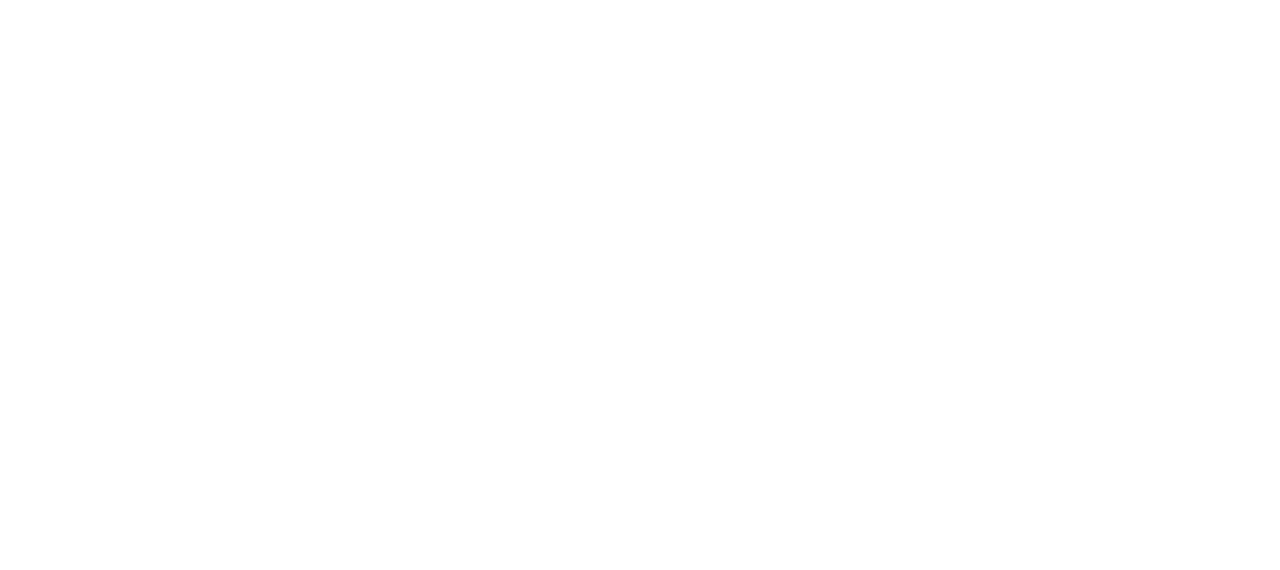
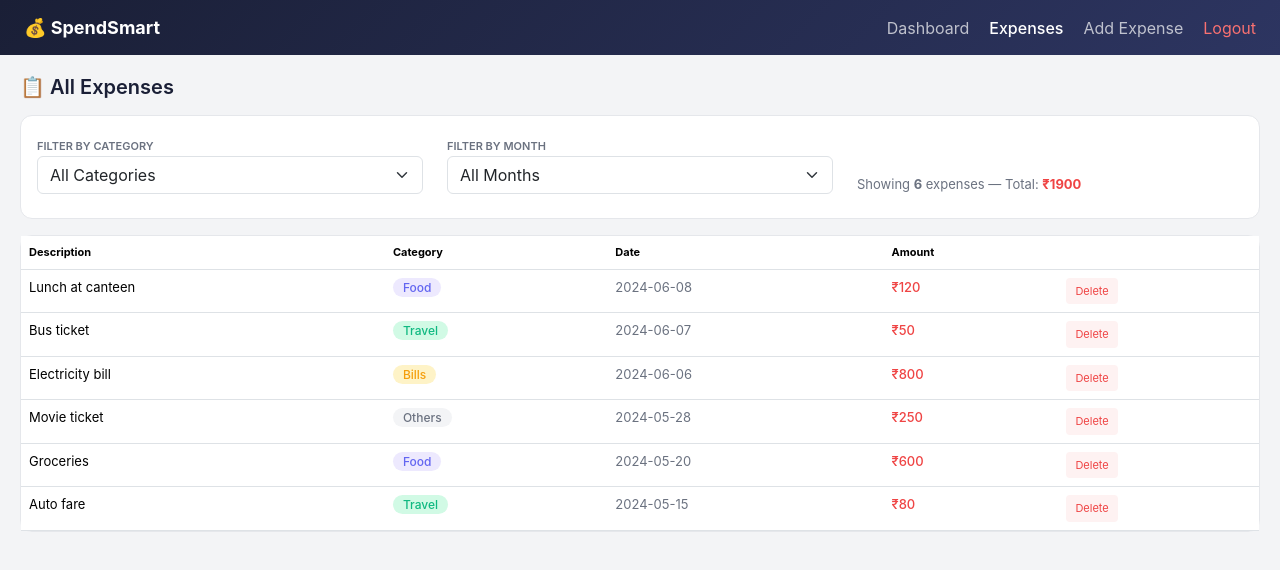
Before and after one commit to dharesh16/SpendSmart, a React (Create React App) app in the folder frontend/: page /expenses in a window 1280 px wide. Before the commit this address had no page. Shown: the top 570 px of the page. Built offline with nearby package versions, Linux system fonts and the light colour scheme.

Commit message:
Day 18 - Expense List with Filters

```diff
--- a/frontend/src/App.js
+++ b/frontend/src/App.js
@@ -3,6 +3,7 @@ import Login from './pages/Login';
 import Register from './pages/Register';
 import Dashboard from './pages/Dashboard';
 import AddExpense from './pages/AddExpense';
+import Expenses from './pages/Expenses';
 
 function App() {
   return (
@@ -12,6 +13,7 @@ function App() {
         <Route path="/register" element={<Register />} />
         <Route path="/dashboard" element={<Dashboard />} />
         <Route path="/add-expense" element={<AddExpense />} />
+        <Route path="/expenses" element={<Expenses />} />
       </Routes>
     </BrowserRouter>
   );
--- /dev/null
+++ b/frontend/src/pages/Expenses.js
@@ -0,0 +1,158 @@
+import { useState } from 'react';
+import { Link } from 'react-router-dom';
+
+function Expenses() {
+
+  // Dummy data for now - will come from Spring Boot API later
+  const [expenses, setExpenses] = useState([
+    { id: 1, description: 'Lunch at canteen', category: 'Food', date: '2024-06-08', amount: 120 },
+    { id: 2, description: 'Bus ticket', category: 'Travel', date: '2024-06-07', amount: 50 },
+    { id: 3, description: 'Electricity bill', category: 'Bills', date: '2024-06-06', amount: 800 },
+    { id: 4, description: 'Movie ticket', category: 'Others', date: '2024-05-28', amount: 250 },
+    { id: 5, description: 'Groceries', category: 'Food', date: '2024-05-20', amount: 600 },
+    { id: 6, description: 'Auto fare', category: 'Travel', date: '2024-05-15', amount: 80 },
+  ]);
+
+  const [categoryFilter, setCategoryFilter] = useState('All');
+  const [monthFilter, setMonthFilter] = useState('All');
+
+  const categoryColors = {
+    Food: { bg: '#ede9fe', text: '#6366f1' },
+    Travel: { bg: '#d1fae5', text: '#10b981' },
+    Bills: { bg: '#fef3c7', text: '#f59e0b' },
+    Others: { bg: '#f3f4f6', text: '#6b7280' },
+  };
+
+  const handleDelete = (id) => {
+    setExpenses(expenses.filter((exp) => exp.id !== id));
+  };
+
+  // Get unique months from the data for the dropdown
+  const months = ['All', ...new Set(expenses.map((exp) => exp.date.substring(0, 7)))];
+
+  // Apply both filters together
+  const filteredExpenses = expenses.filter((exp) => {
+    const categoryMatch = categoryFilter === 'All' || exp.category === categoryFilter;
+    const monthMatch = monthFilter === 'All' || exp.date.substring(0, 7) === monthFilter;
+    return categoryMatch && monthMatch;
+  });
+
+  const totalFiltered = filteredExpenses.reduce((sum, exp) => sum + exp.amount, 0);
+
+  return (
+    <div style={{ minHeight: '100vh', background: '#f3f4f6' }}>
+
+      {/* Navbar */}
+      <div style={{
+        background: 'linear-gradient(135deg, #1a1f36, #2d3561)',
+        padding: '14px 24px',
+        display: 'flex',
+        justifyContent: 'space-between',
+        alignItems: 'center'
+      }}>
+        <span style={{ color: 'white', fontSize: '18px', fontWeight: '700' }}>💰 SpendSmart</span>
+        <div style={{ display: 'flex', gap: '20px', alignItems: 'center' }}>
+          <Link to="/dashboard" style={{ color: 'rgba(255,255,255,0.7)', textDecoration: 'none' }}>Dashboard</Link>
+          <span style={{ color: 'white', fontWeight: '500' }}>Expenses</span>
+          <Link to="/add-expense" style={{ color: 'rgba(255,255,255,0.7)', textDecoration: 'none' }}>Add Expense</Link>
+          <Link to="/" style={{ color: '#f87171', textDecoration: 'none' }}>Logout</Link>
+        </div>
+      </div>
+
+      <div style={{ padding: '20px' }}>
+        <h5 style={{ color: '#1a1f36', fontWeight: '600', marginBottom: '16px' }}>📋 All Expenses</h5>
+
+        {/* Filters */}
+        <div className="card p-3 mb-3" style={{ borderRadius: '12px', border: '0.5px solid #e5e7eb' }}>
+          <div className="row">
+            <div className="col-md-4 mb-2">
+              <label style={{ fontSize: '11px', fontWeight: '600', textTransform: 'uppercase', color: '#6b7280' }}>Filter by Category</label>
+              <select
+                className="form-select"
+                value={categoryFilter}
+                onChange={(e) => setCategoryFilter(e.target.value)}
+              >
+                <option value="All">All Categories</option>
+                <option value="Food">Food</option>
+                <option value="Travel">Travel</option>
+                <option value="Bills">Bills</option>
+                <option value="Others">Others</option>
+              </select>
+            </div>
+            <div className="col-md-4 mb-2">
+              <label style={{ fontSize: '11px', fontWeight: '600', textTransform: 'uppercase', color: '#6b7280' }}>Filter by Month</label>
+              <select
+                className="form-select"
+                value={monthFilter}
+                onChange={(e) => setMonthFilter(e.target.value)}
+              >
+                {months.map((m) => (
+                  <option key={m} value={m}>{m === 'All' ? 'All Months' : m}</option>
+                ))}
+              </select>
+            </div>
+            <div className="col-md-4 mb-2 d-flex align-items-end">
+              <div style={{ fontSize: '13px', color: '#6b7280' }}>
+                Showing <strong>{filteredExpenses.length}</strong> expenses — Total: <strong style={{ color: '#ef4444' }}>₹{totalFiltered}</strong>
+              </div>
+            </div>
+          </div>
+        </div>
+
+        {/* Expenses Table */}
+        <div className="card" style={{ borderRadius: '12px', border: '0.5px solid #e5e7eb' }}>
+          <table className="table mb-0">
+            <thead>
+              <tr style={{ fontSize: '11px', color: '#6b7280' }}>
+                <th>Description</th>
+                <th>Category</th>
+                <th>Date</th>
+                <th>Amount</th>
+                <th></th>
+              </tr>
+            </thead>
+            <tbody>
+              {filteredExpenses.length === 0 && (
+                <tr>
+                  <td colSpan="5" className="text-center text-muted py-4" style={{ fontSize: '13px' }}>
+                    No expenses found for this filter
+                  </td>
+                </tr>
+              )}
+              {filteredExpenses.map((exp) => (
+                <tr key={exp.id} style={{ fontSize: '13px' }}>
+                  <td>{exp.description}</td>
+                  <td>
+                    <span style={{
+                      background: categoryColors[exp.category].bg,
+                      color: categoryColors[exp.category].text,
+                      padding: '2px 10px',
+                      borderRadius: '20px',
+                      fontSize: '12px',
+                      fontWeight: '500'
+                    }}>
+                      {exp.category}
+                    </span>
+                  </td>
+                  <td style={{ color: '#6b7280' }}>{exp.date}</td>
+                  <td style={{ color: '#ef4444', fontWeight: '500' }}>₹{exp.amount}</td>
+                  <td>
+                    <button
+                      onClick={() => handleDelete(exp.id)}
+                      className="btn btn-sm"
+                      style={{ background: '#fef2f2', color: '#ef4444', fontSize: '11px' }}
+                    >
+                      Delete
+                    </button>
+                  </td>
+                </tr>
+              ))}
+            </tbody>
+          </table>
+        </div>
+      </div>
+    </div>
+  );
+}
+
+export default Expenses;
```
Also changed, not shown: 1 other file (tests, documents, lock files or other folders).
